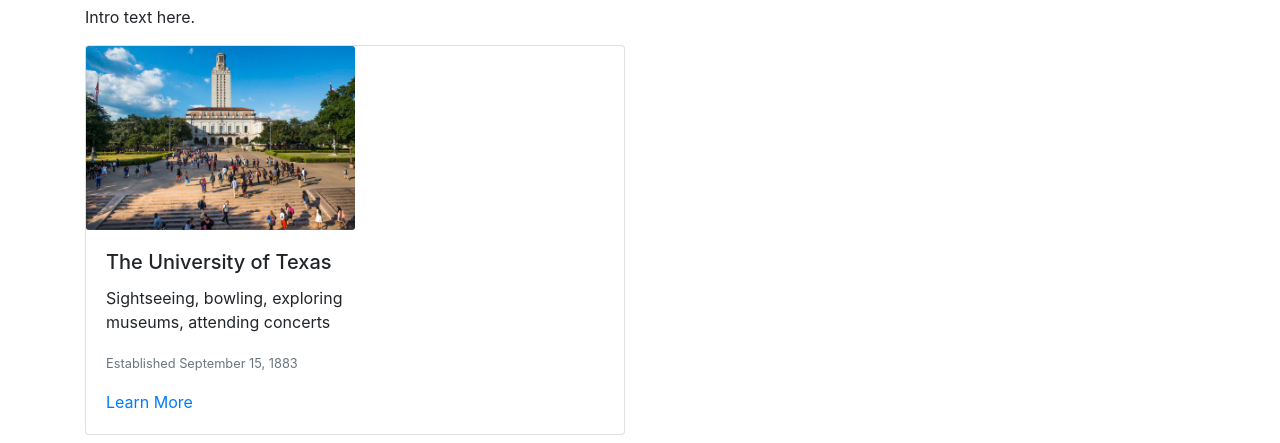
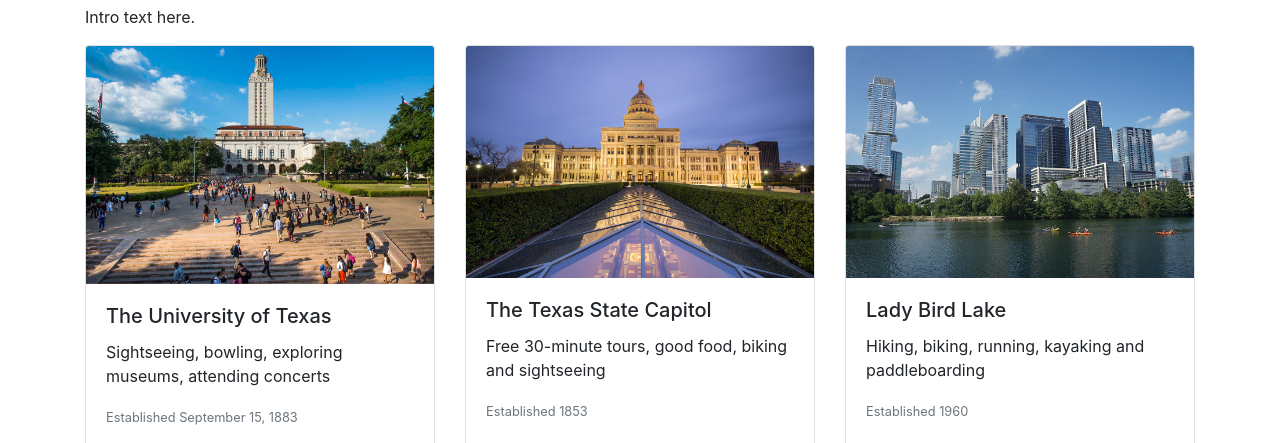
Before and after one commit to akhutton/annakate-final, a website: page src/njk/landmarks.njk in a window 1280 px wide. Shown: the part 459-902 px from the top of the page. Drawn offline with nearby package versions, Linux system fonts and the light colour scheme; files that its build step writes are made by us from their sources; files whose address does not match are found by name.

Commit message:
fix cards

```diff
--- a/src/njk/landmarks.njk
+++ b/src/njk/landmarks.njk
@@ -5,13 +5,11 @@
   <h1>The Iconic Sights of Austin</h1>
   <p>Intro text here.</p>
 
+  <div class="row">
     {% for landmarks in austin.landmarks %}
-<div class="card mb-3" style="max-width: 540px;">
-  <div class="row no-gutters">
-    <div class="col-md-6">
-      <img src="img/landmarks/{{ landmarks.image }}" class="card-img" alt="...">
-    </div>
-    <div class="col-md-8">
+    <div class="col-sm-6 col-lg-4">
+      <div class="card mb-3" >
+        <img src="img/landmarks/{{ landmarks.image }}" class="card-img-top" alt="...">
          <div class="card-body">
           <h5 class="card-title">{{ landmarks.name }}</h5>
           <p class="card-text">{{ landmarks.activities }}</p>
@@ -20,9 +18,8 @@
       </div>
     </div>
     </div>
+   {% endfor %}
   </div>
-   {% endfor %}
-
 
 </article>
 {% endblock %}
```
Also changed, not shown: docs/bake-restaurants.html (deleted), docs/img/cmc-austin-dawn-20200614.jpeg, docs/landmarks.html, src/njk/_templates/bake-restaurants.njk (renamed from src/njk/bake-restaurants.njk). Lines whose indentation alone changed are shown as unchanged.
